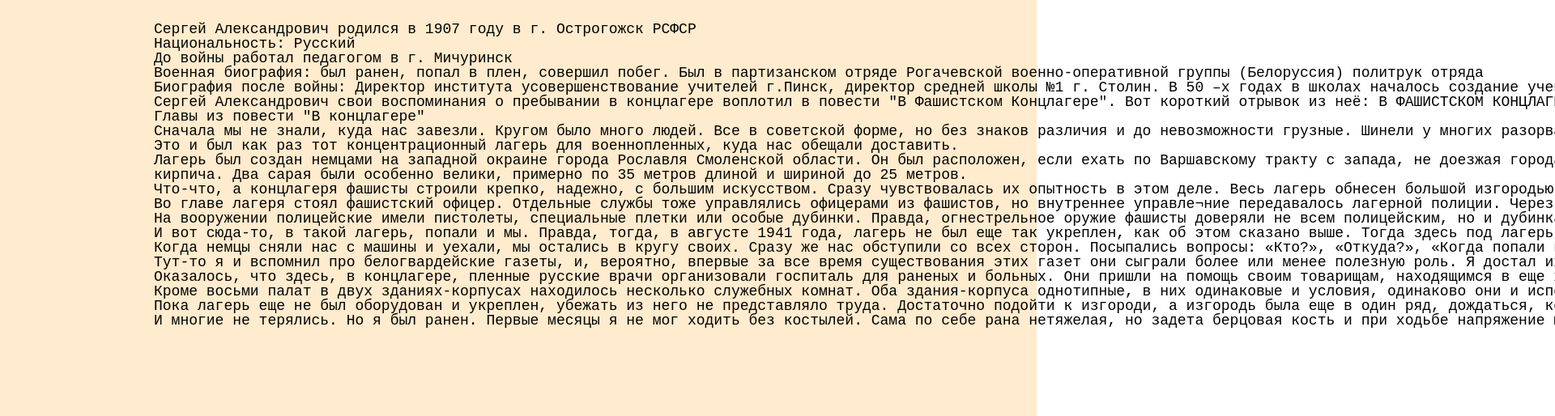
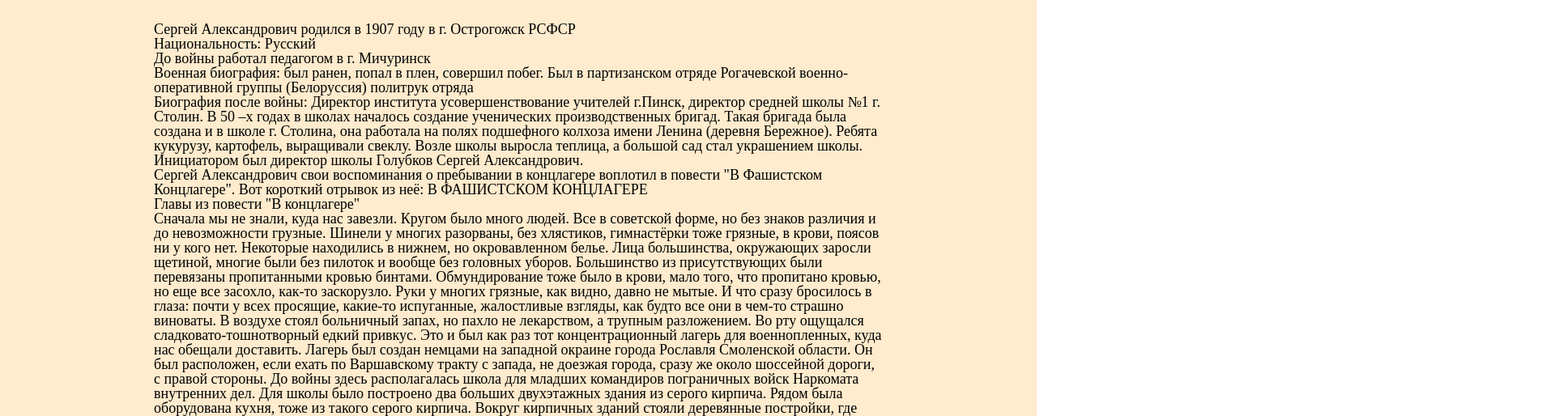
Before and after one commit to gopavello/---2.0, a plain HTML site: page Голубков/голубков.html in a window 1280 px wide. Shown: the part 739-1253 px from the top of the page at 81% size, 1920 px wide, since content can reach past the window. Drawn offline with Linux system fonts and the light colour scheme.

Commit message:
Update голубков.html

```diff
--- a/Голубков/голубков.html
+++ b/Голубков/голубков.html
@@ -44,14 +44,14 @@
 	<div class="history">
 		<div class="container">
 			<div class="history__title">История солдата</div>
-			<pre class="history__text">
-Сергей Александрович родился в 1907 году в г. Острогожск РСФСР
-Национальность: Русский
-До войны работал педагогом в г. Мичуринск
-Военная биография: был ранен, попал в плен, совершил побег. Был в партизанском отряде Рогачевской военно-оперативной группы (Белоруссия) политрук отряда
-Биография после войны: Директор института усовершенствование учителей г.Пинск, директор средней школы №1 г. Столин. В 50 –х годах в школах началось создание ученических производственных бригад. Такая бригада была создана и в школе г. Столина, она работала на полях подшефного колхоза имени Ленина (деревня Бережное). Ребята кукурузу, картофель, выращивали свеклу. Возле школы выросла теплица, а большой сад стал украшением школы. Инициатором был директор школы Голубков Сергей Александрович.
-Сергей Александрович свои воспоминания о пребывании в концлагере воплотил в повести "В Фашистском Концлагере". Вот короткий отрывок из неё: В ФАШИСТСКОМ КОНЦЛАГЕРЕ
-Главы из повести "В концлагере"
+			<p class="history__text">
+				Сергей Александрович родился в 1907 году в г. Острогожск РСФСР<br>
+				Национальность: Русский<br>
+				До войны работал педагогом в г. Мичуринск<br>
+				Военная биография: был ранен, попал в плен, совершил побег. Был в партизанском отряде Рогачевской военно-оперативной группы (Белоруссия) политрук отряда<br>
+				Биография после войны: Директор института усовершенствование учителей г.Пинск, директор средней школы №1 г. Столин. В 50 –х годах в школах началось создание ученических производственных бригад. Такая бригада была создана и в школе г. Столина, она работала на полях подшефного колхоза имени Ленина (деревня Бережное). Ребята кукурузу, картофель, выращивали свеклу. Возле школы выросла теплица, а большой сад стал украшением школы. Инициатором был директор школы Голубков Сергей Александрович.<br>
+				Сергей Александрович свои воспоминания о пребывании в концлагере воплотил в повести "В Фашистском Концлагере". Вот короткий отрывок из неё: В ФАШИСТСКОМ КОНЦЛАГЕРЕ<br>
+				Главы из повести "В концлагере"<br>
 				Сначала мы не знали, куда нас завезли. Кругом было много людей. Все в советской форме, но без знаков различия и до невозможности грузные. Шинели у многих разорваны, без хлястиков, гимнастёрки тоже грязные, в крови, поясов ни у кого нет. Некоторые находились в нижнем, но окровавленном белье. Лица большинства, окружающих заросли щетиной, многие были без пилоток и вообще без головных уборов. Большинство из присутствующих были перевязаны пропитанными кровью бинтами. Обмундирование тоже было в крови, мало того, что пропитано кровью, но еще все засохло, как-то заскорузло. Руки у многих грязные, как видно, давно не мытые. И что сразу бросилось в глаза: почти у всех просящие, какие-то испуганные, жалостливые взгляды, как будто все они в чем-то страшно виноваты. В воздухе стоял больничный запах, но пахло не лекарством, а трупным разложением. Во рту ощущался сладковато-тошнотворный едкий привкус.
 				Это и был как раз тот концентрационный лагерь для военнопленных, куда нас обещали доставить.
 				Лагерь был создан немцами на западной окраине города Рославля Смоленской области. Он был расположен, если ехать по Варшавскому тракту с запада, не доезжая города, сразу же около шоссейной дороги, с правой стороны. До войны здесь располагалась школа для младших командиров пограничных войск Наркомата внутренних дел. Для школы было построено два больших двухэтажных здания из серого кирпича. Рядом была оборудована кухня, тоже из такого серого кирпича. Вокруг кирпичных зданий стояли деревянные постройки, где находились различные склады: вещевые, продовольственные и даже оружейные. Несколько складских зданий сделаны тоже из серого
@@ -66,8 +66,7 @@
 				Кроме восьми палат в двух зданиях-корпусах находилось несколько служебных комнат. Оба здания-корпуса однотипные, в них одинаковые и условия, одинаково они и использовались. По одной маленькой комнате в каждом здании отводилось для аптеки. Впрочем, лекарств в них никогда не было. Обычно в аптеку все, кто имел, отдавали бинты, а потом здесь же стирали использованные и опять пускали их в употребление. По одной комнате занимали врачи, фельдшеры, а впоследствии лучшие комнаты заняла лазаретная полиция (но это потом, несколько позже). Кроме того, на каждый кор¬пус полагались санитары, рабочие. Подбирали такой персонал плен¬ные врачи по своему усмотрению, и жили санитары и рабочие где придется, часто даже в палате вместе с ранеными. В палате мы снова были подвергнуты всевозможным вопросам и расспросам, но уже «сидячих» и «лежачих» раненых, которые по состоянию своего здоровья не могли спускаться вниз, но тоже хотели знать, что и как делается на фронтах.
 				Пока лагерь еще не был оборудован и укреплен, убежать из него не представляло труда. Достаточно подойти к изгороди, а изгородь была еще в один ряд, дождаться, когда часовой немного отойдет, перелезть через проволоку, затеряться среди гражданского населения, и дело сделано. Гражданского населения около лагеря, особенно в первые месяцы, толпилось много. Так многие и уходили из лагеря. Я не говорю, что убегали, так как побег по существу не походил на побег.
 				И многие не терялись. Но я был ранен. Первые месяцы я не мог ходить без костылей. Сама по себе рана нетяжелая, но задета берцовая кость и при ходьбе напряжение мышц вызывало страшные боли. То, что я убегу из лагеря, не вызывало у меня сомнения. В этом я твердо был уверен. Мысль о побеге ни на одну минуту не оставляла меня. Вопрос был только во времени. Надо подлечить раны, подобрать группу товарищей и идти в леса, партизанить, помогать бить врага и на оккупированной фашистами земле. Вот к чему устремились теперь все мои помыслы. Но для этого нужно было время… .
-
-			</pre>
+			</p>
 		</div>
 	</div>
 	<div class="galery history">
```
Lines whose indentation alone changed are shown as unchanged.
